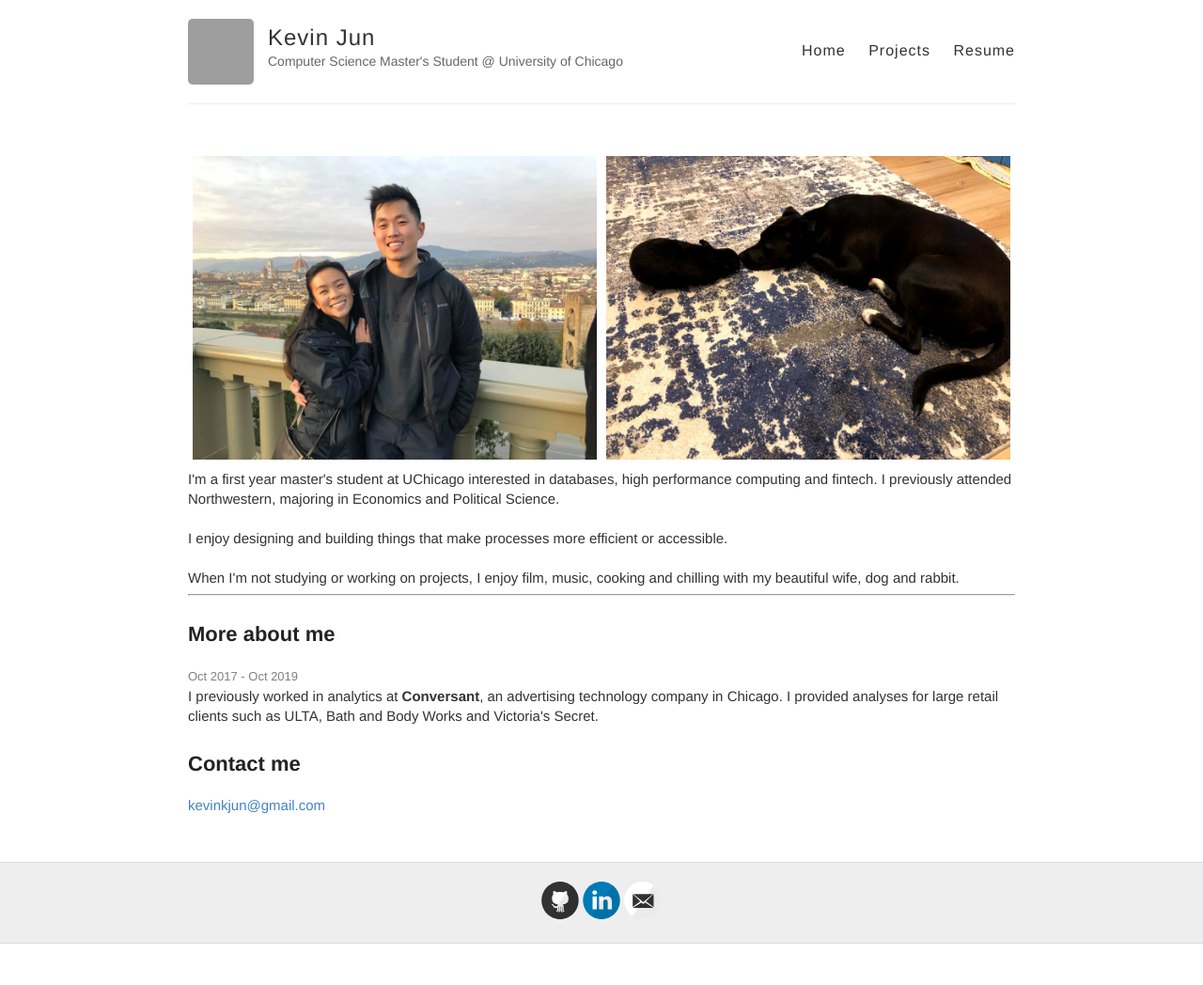
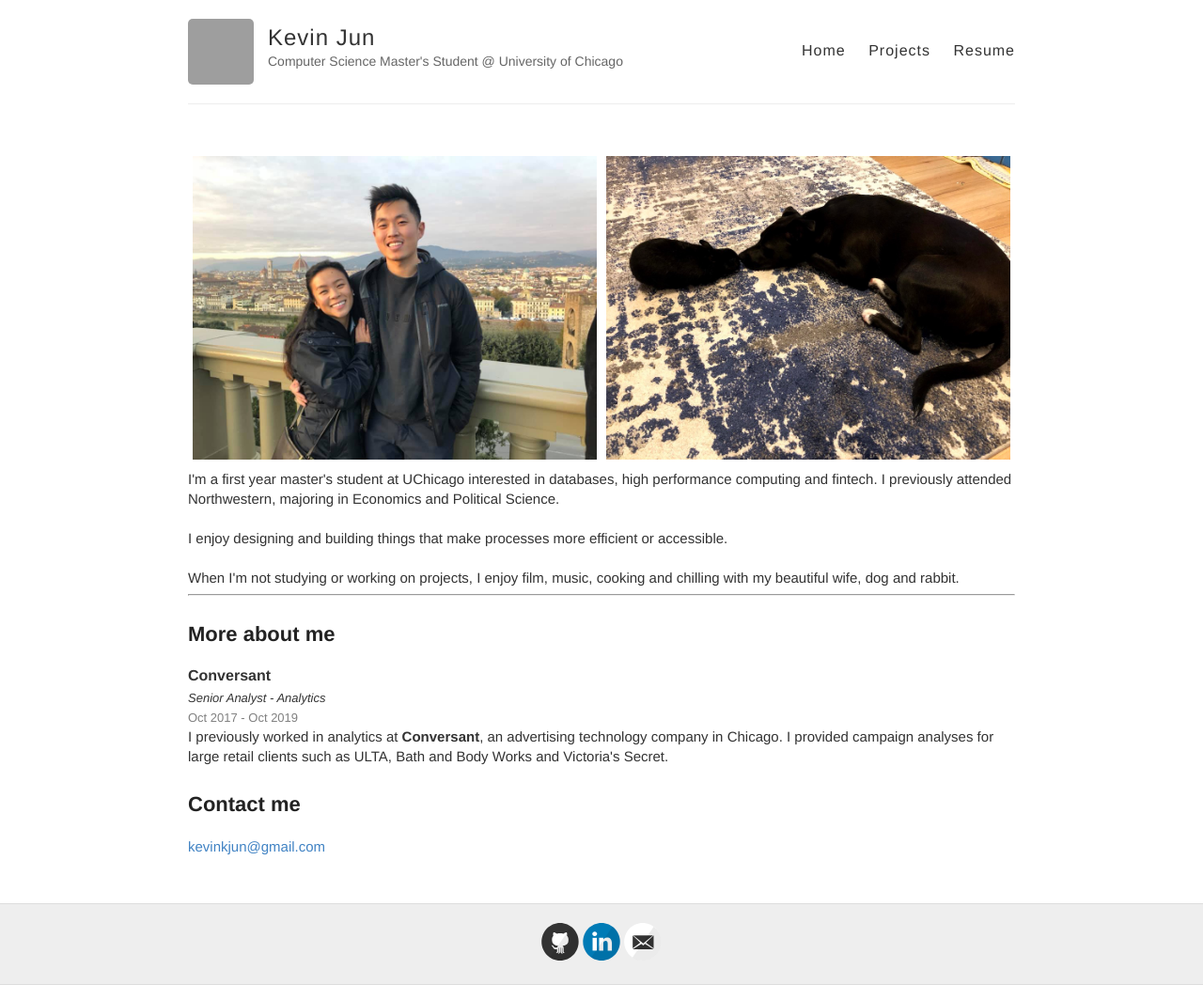
Before and after one commit to kevkjun/kevkjun.github.io, a Jekyll site: the page built from index.html, in a window 1280 px wide. Shown: the whole page at 94% size. Built offline with Jekyll 4.4.1, drawn with Linux system fonts in a browser that asks for light colours; before the commit the page ends 1004 px from its top, so only the background shows below that; grey boxes are pictures that could not be loaded.

```diff
--- a/index.html
+++ b/index.html
@@ -20,8 +20,10 @@
         When I'm not studying or working on projects, I enjoy film, music, cooking and chilling with my beautiful wife, dog and rabbit.
         <hr>
         <h2>More about me</h2>
+        <font size="3"><b>Conversant</b></font><br>
+        <font size="2"><i>Senior Analyst - Analytics</i></font><br>
         <font size="2" color="gray">Oct 2017 - Oct 2019</font><br>
-        I previously worked in analytics at <b>Conversant</b>, an advertising technology company in Chicago. I provided analyses for large retail clients such as ULTA, Bath and Body Works and Victoria's Secret.
+        I previously worked in analytics at <b>Conversant</b>, an advertising technology company in Chicago. I provided campaign analyses for large retail clients such as ULTA, Bath and Body Works and Victoria's Secret.
 
         <h2>Contact me</h2>
         <a href="kevinkjun@gmail.com">kevinkjun@gmail.com</a>
```
Also changed, not shown: 3 other files.
